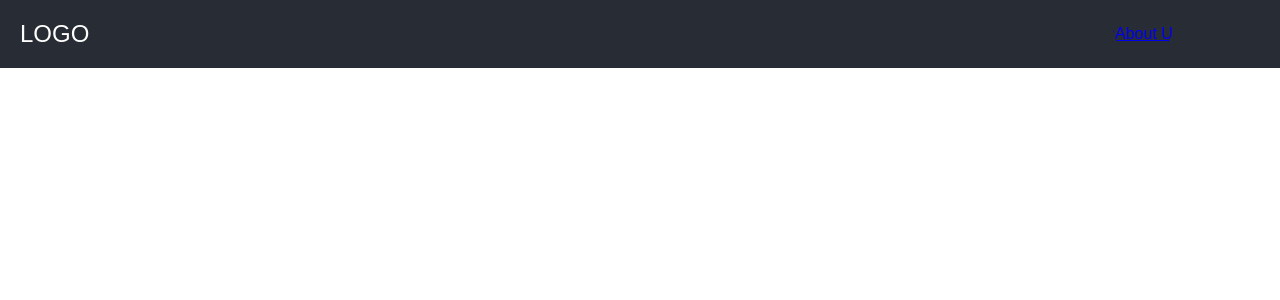
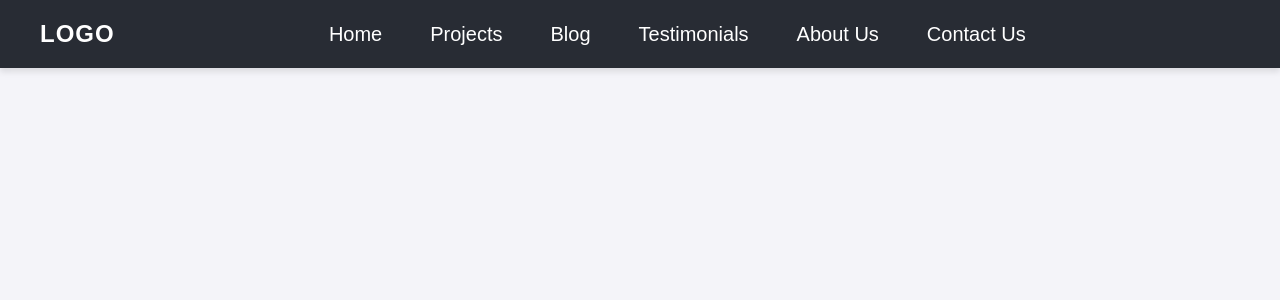
Before and after one commit to rajjitlai/react-templates-FREE, a React (Vite) app: page / in a window 1280 px wide. Shown: the top 300 px of the page. Built offline with nearby package versions, Linux system fonts and the light colour scheme.

Commit message:
fixes-03

```diff
--- a/src/Components/Responsive_Header/Header.jsx
+++ b/src/Components/Responsive_Header/Header.jsx
@@ -1,25 +1,8 @@
-import React, { useState } from "react";
-import { motion } from "framer-motion";
-import "./header.scss";
+import { useState } from 'react';
+import './header.scss';
 
-const navVariants = {
-    open: {
-        clipPath: "circle(130% at 90% 10%)",
-        transition: {
-            type: "spring",
-            stiffness: 20,
-            restDelta: 2
-        }
-    },
-    closed: {
-        clipPath: "circle(30px at 90% 10%)",
-        transition: {
-            type: "spring",
-            stiffness: 400,
-            damping: 40
-        }
-    }
-};
+const Header = () => {
+    const [isOpen, setIsOpen] = useState(false);
 
     const navLinks = [
         { label: "Home", path: "/" },
@@ -27,21 +10,13 @@ const navLinks = [
         { label: "Blog", path: "/blog" },
         { label: "Testimonials", path: "/testimonials" },
         { label: "About Us", path: "/about" },
-    { label: "Contact Us", path: "/contact" }
+        { label: "Contact Us", path: "/contact" },
     ];
-
-const Header = () => {
-    const [isOpen, setIsOpen] = useState(false);
 
     return (
         <header className="header">
             <div className="header__logo">LOGO</div>
-            <motion.nav
-                initial={false}
-                animate={isOpen ? "open" : "closed"}
-                variants={navVariants}
-                className="header__nav"
-            >
+            <nav className={`header__nav ${isOpen ? 'header__nav--open' : ''}`}>
                 <ul className="header__navList">
                     {navLinks.map((link) => (
                         <li key={link.label} className="header__navItem">
@@ -49,7 +24,7 @@ const Header = () => {
                         </li>
                     ))}
                 </ul>
-            </motion.nav>
+            </nav>
             <button className="header__toggle" onClick={() => setIsOpen(!isOpen)}>
                 {isOpen ? "Close" : "Menu"}
             </button>
--- a/src/Components/Responsive_Header/header.scss
+++ b/src/Components/Responsive_Header/header.scss
@@ -5,20 +5,31 @@
 }
 
 body {
-    font-family: Arial, sans-serif;
+    font-family: 'Roboto', sans-serif;
+    background-color: #f4f4f9;
+    color: #333;
+}
+
+a {
+    color: #fff;
+    text-decoration: none;
+    font-size: 20px;
 }
 
 .header {
     display: flex;
     justify-content: space-between;
     align-items: center;
-    padding: 20px;
+    padding: 20px 40px;
     background-color: #282c34;
     color: white;
     position: relative;
+    box-shadow: 0 4px 6px rgba(0, 0, 0, 0.1);
 
     &__logo {
         font-size: 1.5rem;
+        font-weight: bold;
+        letter-spacing: 1px;
     }
 
     &__toggle {
@@ -27,7 +38,12 @@ body {
         color: white;
         font-size: 1.5rem;
         cursor: pointer;
-        z-index: 1001; // Ensure button stays above the menu
+        z-index: 1001;
+        transition: color 0.3s ease;
+
+        &:hover {
+            color: #61dafb;
+        }
     }
 
     &__nav {
@@ -40,11 +56,20 @@ body {
         display: flex;
         justify-content: center;
         align-items: center;
-        z-index: 1000; // Ensure nav stays below the button
+        transform: translateX(100%);
+        transition: transform 0.3s ease-in-out;
+        z-index: 1000;
+
+        &--open {
+            transform: translateX(0);
+        }
 
         &List {
             list-style: none;
             text-align: center;
+            display: flex;
+            flex-direction: column;
+            gap: 3rem;
 
             &Item {
                 margin: 10px 0;
@@ -53,31 +78,35 @@ body {
                     color: white;
                     text-decoration: none;
                     font-size: 1.5rem;
-                    transition: color 0.3s ease;
+                    padding: 10px 20px;
+                    border-radius: 25px;
+                    transition: background 0.3s ease, color 0.3s ease;
 
                     &:hover {
-                        color: #61dafb;
+                        background-color: #61dafb;
+                        color: #282c34;
                     }
                 }
             }
         }
     }
-}
 
-@media (min-width: 768px) {
-    .header {
+    @media (min-width: 768px) {
         &__toggle {
             display: none;
         }
 
         &__nav {
             position: static;
-            display: block;
+            display: flex;
             background: none;
             height: auto;
+            transform: none;
+            transition: none;
 
             &List {
                 display: flex;
+                flex-direction: row !important;
                 justify-content: flex-end;
 
                 &Item {
```
Lines whose indentation alone changed are shown as unchanged.
